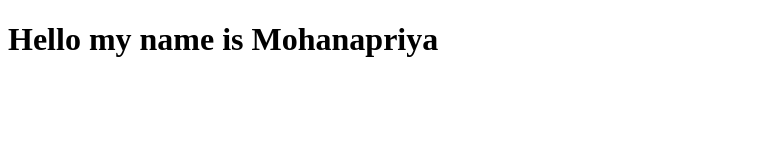
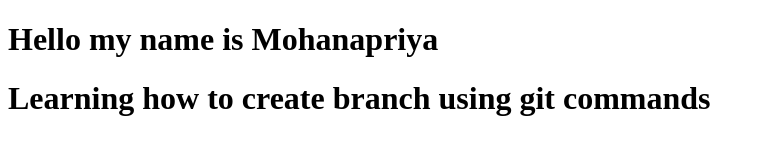
Before and after one commit to Mohanapriya4/gitLearnings, a plain HTML site: page index.html in a window 1280 px wide. Shown: the whole page, without its empty margins (0-765 px from the left). Drawn offline with Linux system fonts and the light colour scheme.

Commit message:
fix:Added branch related h1 tag

```diff
--- a/index.html
+++ b/index.html
@@ -7,5 +7,6 @@
 </head>
 <body>
     <h1>Hello my name is Mohanapriya</h1>
+    <h1>Learning how to create branch using git commands</h1>
 </body>
 </html>
```
